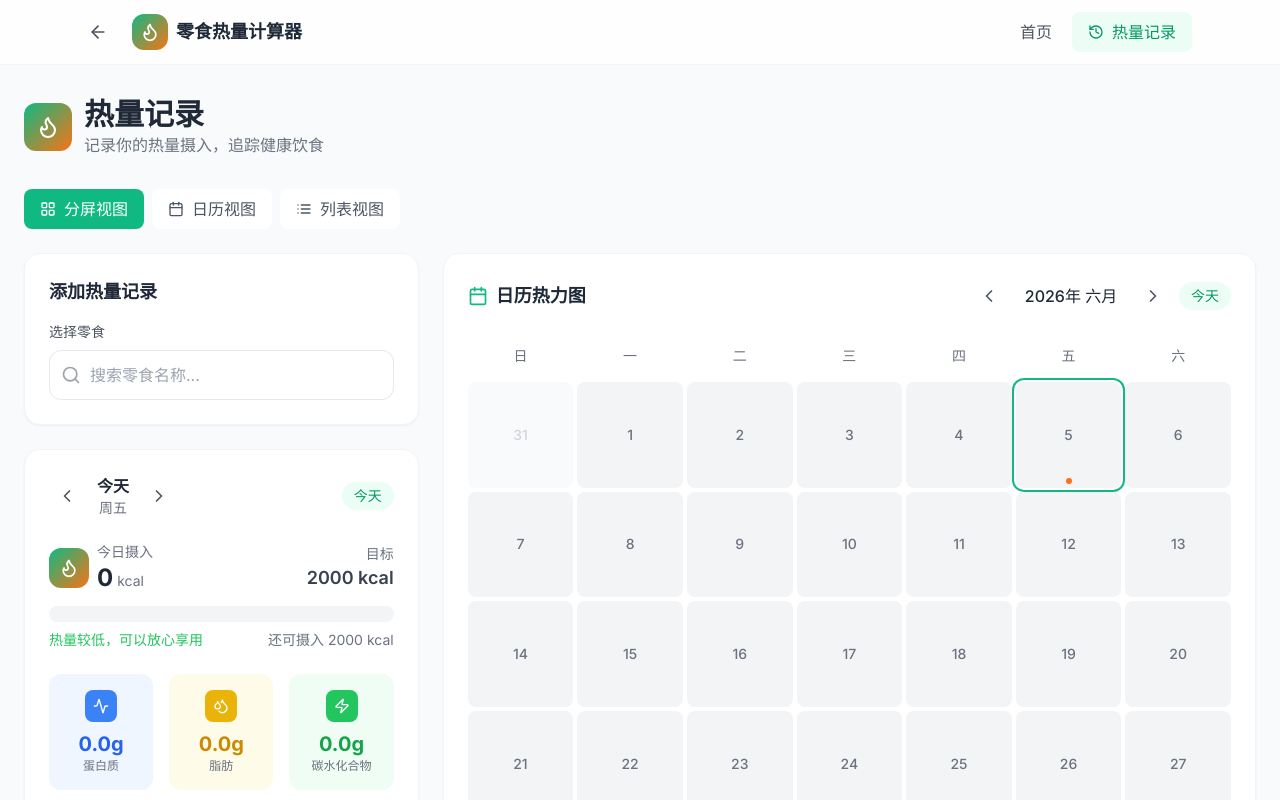
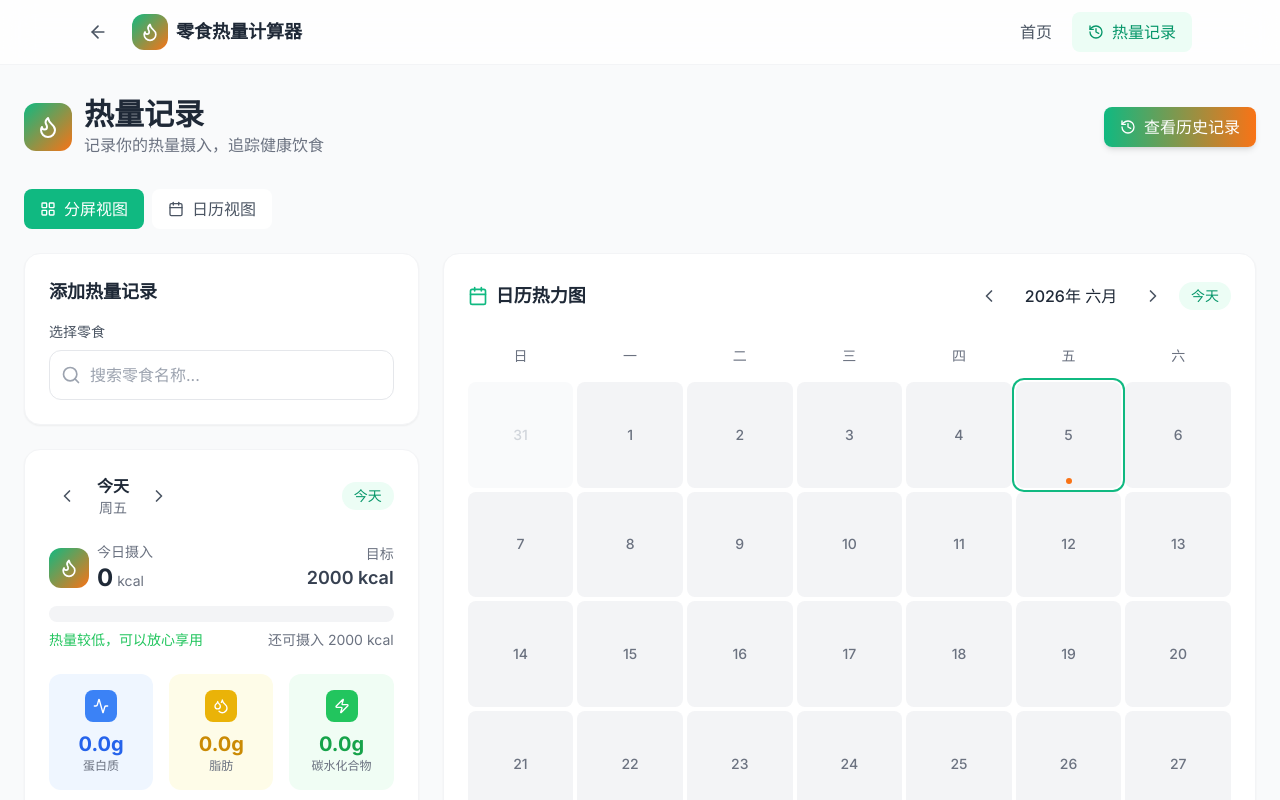
Before and after one commit to LuckyLL17/yq-21-new, a React (Vite) app: page /records in a window 1280 px wide. Shown: the top 800 px of the page. Built offline with nearby package versions, Linux system fonts and the light colour scheme.

Commit message:
.1294570642211112:661c89f07bb895dc934d165486f59afe_6a2270a867c4db707487c608.6a2275fd67c4db707487c75f.6a2275fd93436fb833aed4ca:Trae CN.T(2026/6/5 15:08:45)

```diff
--- a/src/components/CalendarHeatmap.tsx
+++ b/src/components/CalendarHeatmap.tsx
@@ -6,6 +6,13 @@ interface CalendarHeatmapProps {
   selectedDate?: string;
   onDateSelect?: (date: string) => void;
   refreshTrigger?: number;
+}
+
+function formatDateString(date: Date): string {
+  const year = date.getFullYear();
+  const month = String(date.getMonth() + 1).padStart(2, '0');
+  const day = String(date.getDate()).padStart(2, '0');
+  return `${year}-${month}-${day}`;
 }
 
 export function CalendarHeatmap({
@@ -55,7 +62,7 @@ export function CalendarHeatmap({
         day
       );
       days.push({
-        date: date.toISOString().split('T')[0],
+        date: formatDateString(date),
         day,
         isCurrentMonth: false,
       });
@@ -64,7 +71,7 @@ export function CalendarHeatmap({
     for (let day = 1; day <= lastDay.getDate(); day++) {
       const date = new Date(currentMonth.year, currentMonth.month, day);
       days.push({
-        date: date.toISOString().split('T')[0],
+        date: formatDateString(date),
         day,
         isCurrentMonth: true,
       });
@@ -78,7 +85,7 @@ export function CalendarHeatmap({
         day
       );
       days.push({
-        date: date.toISOString().split('T')[0],
+        date: formatDateString(date),
         day,
         isCurrentMonth: false,
       });
--- a/src/pages/Records.tsx
+++ b/src/pages/Records.tsx
@@ -1,11 +1,11 @@
 import { useState } from 'react';
-import { Calendar, List, LayoutGrid, Flame } from 'lucide-react';
+import { Calendar, List, LayoutGrid, Flame, History, X } from 'lucide-react';
 import { RecordForm } from '../components/RecordForm';
 import { DailyReport } from '../components/DailyReport';
 import { CalendarHeatmap } from '../components/CalendarHeatmap';
 import { RecordList } from '../components/RecordList';
 
-type ViewMode = 'split' | 'calendar' | 'list';
+type ViewMode = 'split' | 'calendar';
 
 export function Records() {
   const [selectedDate, setSelectedDate] = useState(
@@ -13,6 +13,7 @@ export function Records() {
   );
   const [viewMode, setViewMode] = useState<ViewMode>('split');
   const [refreshTrigger, setRefreshTrigger] = useState(0);
+  const [showRecordList, setShowRecordList] = useState(false);
 
   const handleRecordAdded = () => {
     setRefreshTrigger((prev) => prev + 1);
@@ -22,7 +23,8 @@ export function Records() {
     <div className="min-h-screen bg-gray-50 py-8">
       <div className="max-w-7xl mx-auto px-4 sm:px-6">
         <div className="mb-8">
-          <div className="flex items-center gap-3 mb-2">
+          <div className="flex items-center justify-between mb-2">
+            <div className="flex items-center gap-3">
               <div className="w-12 h-12 rounded-xl bg-gradient-to-br from-primary-500 to-accent-500 flex items-center justify-center">
                 <Flame className="w-6 h-6 text-white" />
               </div>
@@ -32,6 +34,14 @@ export function Records() {
                 </h1>
                 <p className="text-gray-500">记录你的热量摄入，追踪健康饮食</p>
               </div>
+            </div>
+            <button
+              onClick={() => setShowRecordList(true)}
+              className="flex items-center gap-2 px-4 py-2 bg-gradient-to-r from-primary-500 to-accent-500 text-white rounded-lg font-medium hover:from-primary-600 hover:to-accent-600 transition-all shadow-md"
+            >
+              <History className="w-4 h-4" />
+              查看历史记录
+            </button>
           </div>
         </div>
 
@@ -58,17 +68,6 @@ export function Records() {
             <Calendar className="w-4 h-4" />
             日历视图
           </button>
-          <button
-            onClick={() => setViewMode('list')}
-            className={`flex items-center gap-2 px-4 py-2 rounded-lg font-medium transition-colors ${
-              viewMode === 'list'
-                ? 'bg-primary-500 text-white'
-                : 'bg-white text-gray-600 hover:bg-gray-100'
-            }`}
-          >
-            <List className="w-4 h-4" />
-            列表视图
-          </button>
         </div>
 
         {viewMode === 'split' && (
@@ -81,13 +80,12 @@ export function Records() {
                 refreshTrigger={refreshTrigger}
               />
             </div>
-            <div className="lg:col-span-2 space-y-6">
+            <div className="lg:col-span-2">
               <CalendarHeatmap
                 selectedDate={selectedDate}
                 onDateSelect={setSelectedDate}
                 refreshTrigger={refreshTrigger}
               />
-              <RecordList date={selectedDate} refreshTrigger={refreshTrigger} />
             </div>
           </div>
         )}
@@ -111,23 +109,40 @@ export function Records() {
             </div>
           </div>
         )}
+      </div>
 
-        {viewMode === 'list' && (
-          <div className="grid grid-cols-1 lg:grid-cols-3 gap-6">
-            <div className="space-y-6">
-              <RecordForm onRecordAdded={handleRecordAdded} />
-              <DailyReport
-                date={selectedDate}
-                onDateChange={setSelectedDate}
-                refreshTrigger={refreshTrigger}
+      {showRecordList && (
+        <div className="fixed inset-0 z-50 flex items-center justify-center p-4">
+          <div
+            className="absolute inset-0 bg-black/50 backdrop-blur-sm"
+            onClick={() => setShowRecordList(false)}
           />
+          <div className="relative bg-white rounded-2xl shadow-2xl w-full max-w-4xl max-h-[90vh] overflow-hidden animate-in fade-in zoom-in duration-200">
+            <div className="bg-gradient-to-r from-primary-500 to-accent-500 p-6 text-white">
+              <div className="flex items-center justify-between">
+                <div className="flex items-center gap-3">
+                  <div className="w-10 h-10 rounded-xl bg-white/20 flex items-center justify-center">
+                    <History className="w-5 h-5" />
                   </div>
-            <div className="lg:col-span-2">
+                  <div>
+                    <h3 className="text-xl font-bold">历史记录</h3>
+                    <p className="text-white/80 text-sm">查看和管理所有热量摄入记录</p>
+                  </div>
+                </div>
+                <button
+                  onClick={() => setShowRecordList(false)}
+                  className="p-2 rounded-full hover:bg-white/20 transition-colors"
+                >
+                  <X className="w-5 h-5" />
+                </button>
+              </div>
+            </div>
+            <div className="p-6 overflow-y-auto max-h-[calc(90vh-120px)]">
               <RecordList refreshTrigger={refreshTrigger} />
+            </div>
           </div>
         </div>
       )}
     </div>
-    </div>
   );
 }
```
Lines whose indentation alone changed are shown as unchanged.
